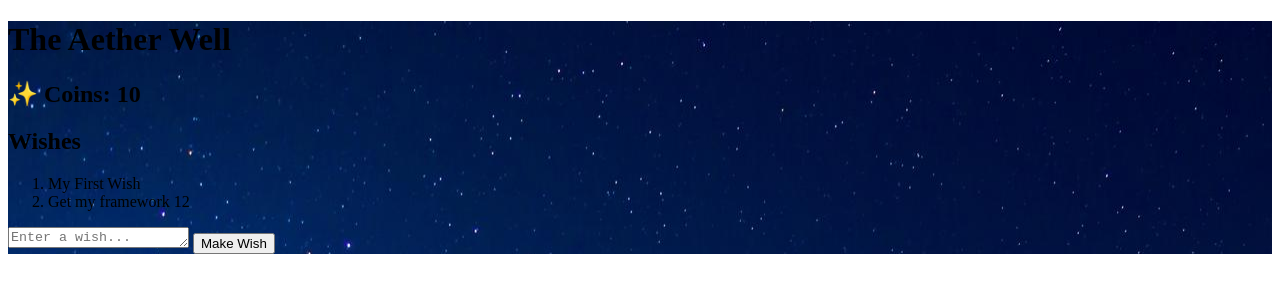
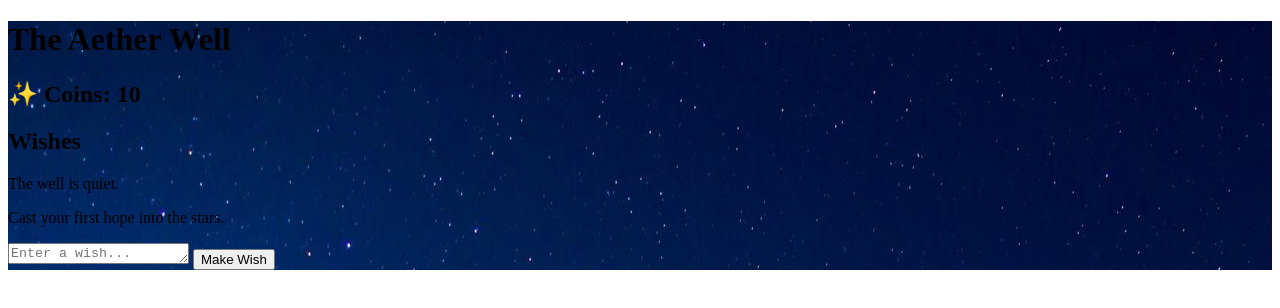
Before and after one commit to chishxd/aether-well, a SvelteKit app: page / in a window 1280 px wide. Shown: the top 308 px of the page. Built offline with nearby package versions, Linux system fonts and the light colour scheme.

Commit message:
Forgot to reset wishes to be empty by default added it.

```diff
--- a/src/routes/+page.svelte
+++ b/src/routes/+page.svelte
@@ -9,10 +9,7 @@
 
 	let showTooltip = $state(false);
 
-	let wishes = $state([
-		{ id: 1, text: 'My First Wish' },
-		{ id: 2, text: 'Get my framework 12' }
-	]);
+	let wishes = $state([]);
 
 	onMount(() => {
 		const savedCoins = localStorage.getItem('aether-well-coins');
@@ -140,7 +137,8 @@
 	<div class="mx-auto mb-10 flex w-full max-w-2xl flex-1 flex-col overflow-hidden text-center">
 		<!-- tracking-widest sets font-spacing-->
 		<h2 class="mb-6 text-3xl font-bold tracking-widest text-slate-200 uppercase">Wishes</h2>
-		<!-- Only 30% of screen is wishes :sob: I think it's a sweet spot though -->
+
+		{#if wishes.length > 0}
 			<ol class="flex-1 overflow-y-auto">
 				{#each wishes as wish (wish.id)}
 					<li
@@ -154,6 +152,14 @@
 					</li>
 				{/each}
 			</ol>
+		{:else}
+			<div
+				class="flex flex-1 flex-col items-center justify-center rounded-lg bg-slate-900/30 p-8 text-center backdrop-blur-md"
+			>
+				<p class="font-cinzel text-2xl font-bold text-slate-200">The well is quiet.</p>
+				<p class="mt-3 text-lg text-amber-400/80 italic">Cast your first hope into the stars.</p>
+			</div>
+		{/if}
 	</div>
 
 	<!-- This container stores the input area and Wish button -->
```
Lines whose indentation alone changed are shown as unchanged.
